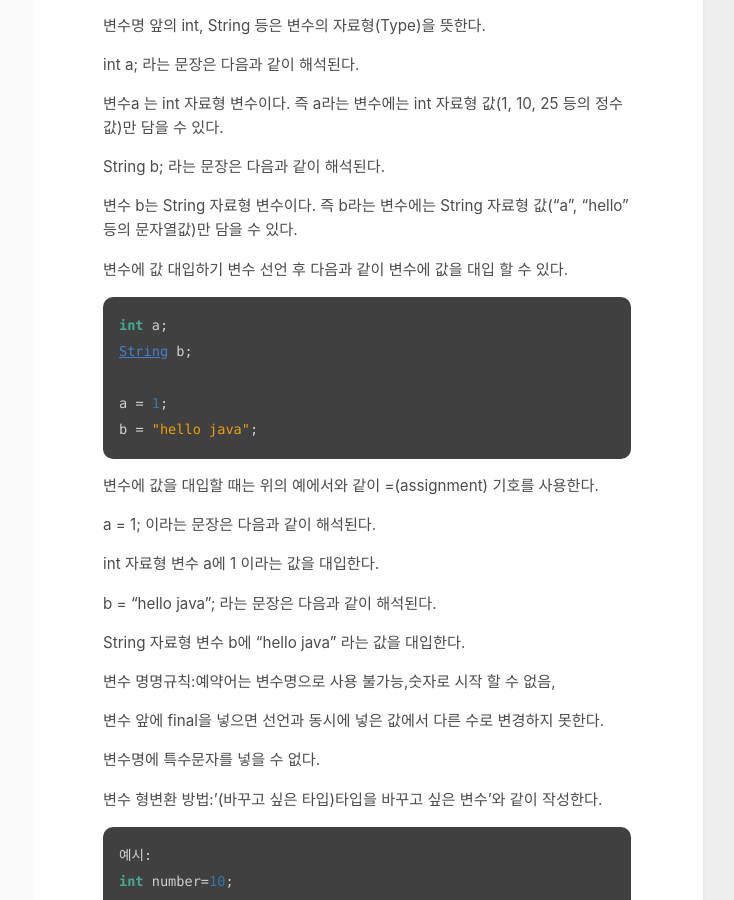
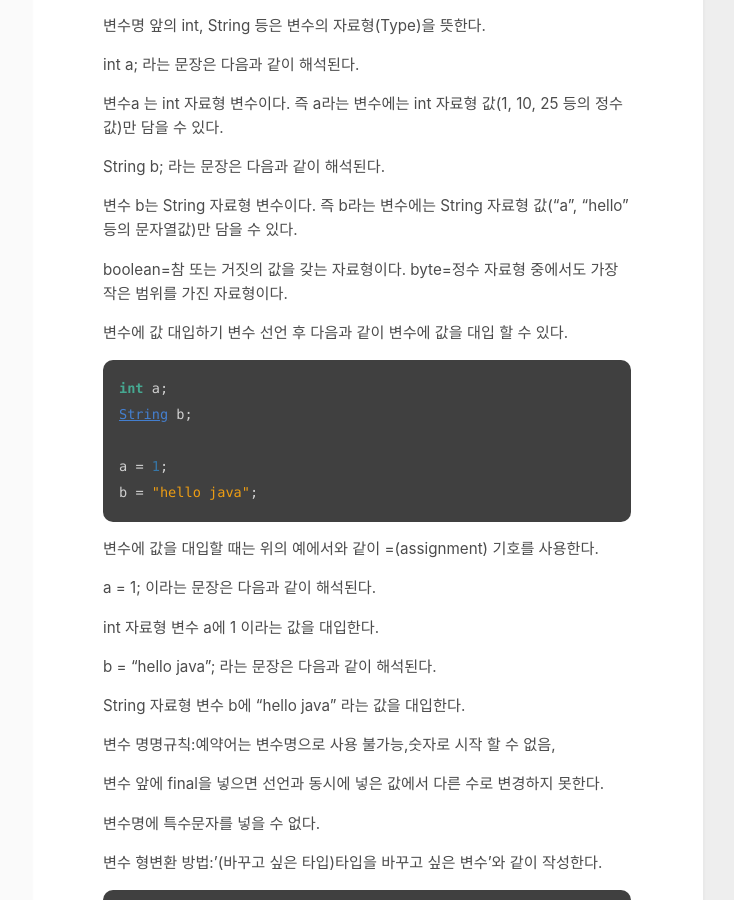
Before and after one commit to pamoo1/bloag, a Jekyll site: the page built from _posts/2021-02-28-java 변수.md, in a window 1280 px wide and 900 px high, scrolled down 489 px. Shown: the whole window, without its empty margins (417-1151 px from the left). Built offline with Jekyll 4.4.1, drawn with Linux system fonts in a browser that asks for light colours.

Commit message:
Update 2021-02-28-java 변수.md

```diff
--- a/_posts/2021-02-28-java 변수.md
+++ b/_posts/2021-02-28-java 변수.md
@@ -23,6 +23,9 @@ int a; 라는 문장은 다음과 같이 해석된다.
 String b; 라는 문장은 다음과 같이 해석된다.
 
 변수 b는 String 자료형 변수이다. 즉 b라는 변수에는 String 자료형 값("a", "hello" 등의 문자열값)만 담을 수 있다.
+
+boolean=참 또는 거짓의 값을 갖는 자료형이다.
+byte=정수 자료형 중에서도 가장 작은 범위를 가진 자료형이다.
 
 변수에 값 대입하기
 변수 선언 후 다음과 같이 변수에 값을 대입 할 수 있다.
```
